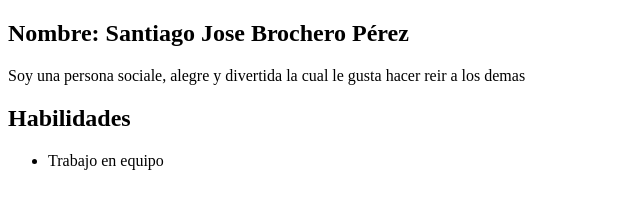
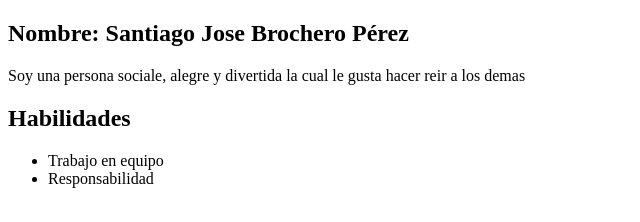
Before and after one commit to santiago25pvp-prog/Ejercicio-1-Parcial, a plain HTML site: page index.html in a window 1280 px wide. Shown: the whole page, without its empty margins (0-640 px from the left). Drawn offline with Linux system fonts and the light colour scheme.

Commit message:
Se agrego la segunda habilidad

```diff
--- a/index.html
+++ b/index.html
@@ -15,6 +15,7 @@
         <h2>Habilidades</h2>
         <ul>
             <li>Trabajo en equipo</li>
+            <li>Responsabilidad</li>
         </ul>
     </section>
 
```
